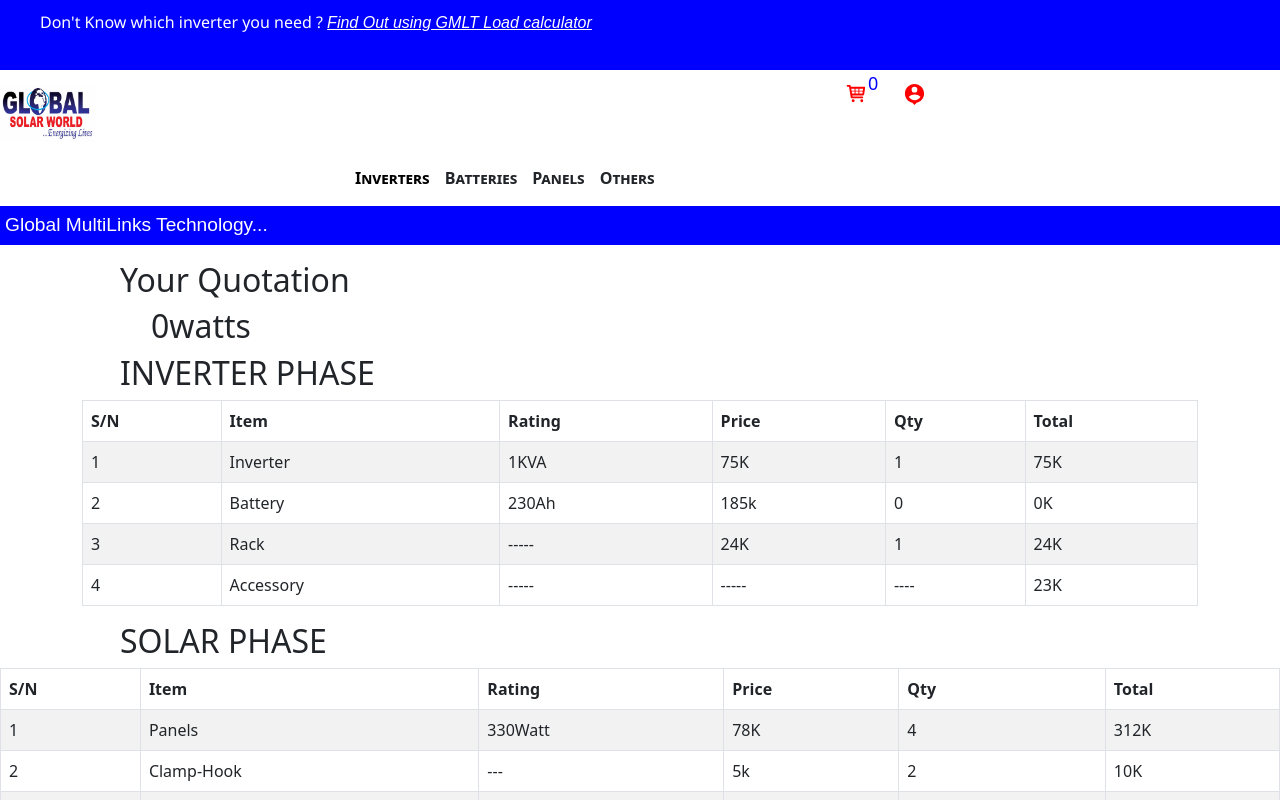
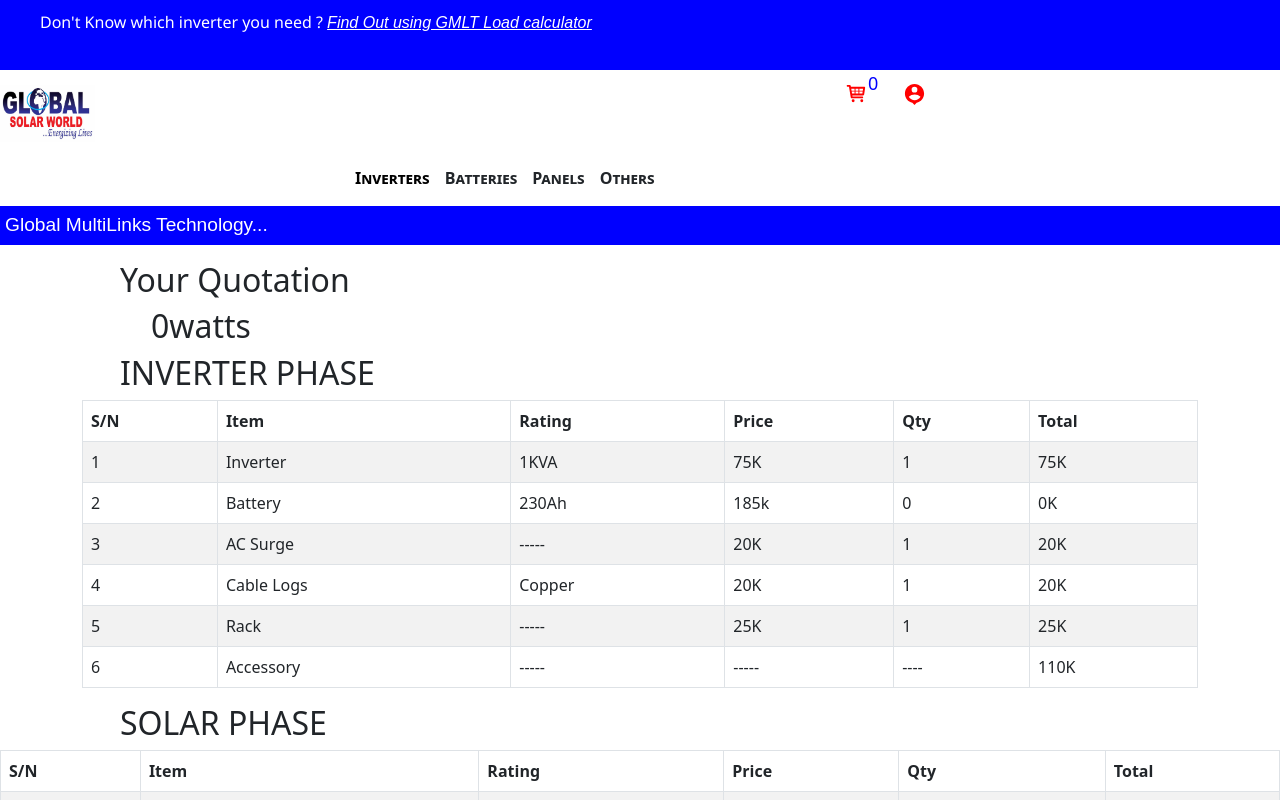
Before and after one commit to Global-Multilink-Technology/globalmultilinktechnology, a React (Create React App) app: page /Quotation in a window 1280 px wide. Shown: the top 800 px of the page. Built offline with nearby package versions, Linux system fonts and the light colour scheme.

Commit message:
updated quotation page

```diff
--- a/src/GMLTCalculator/Quotation.jsx
+++ b/src/GMLTCalculator/Quotation.jsx
@@ -13,6 +13,11 @@ const Quotation = ()=>
    const load =  useSelector((data)=>data.counter.load)
    const INVERTER = getInverterRating(load);
    const NumOfBatteries = getNumbersofBatteries(load)
+
+   const inverterPrice = Number(INVERTER[1])
+   const acsurgePrice = 20
+   const rackPrice = 25
+   const accessoriesPrice =110
    return(
     <div>
       <HomeHeader />
@@ -36,9 +41,9 @@ const Quotation = ()=>
           <td>1</td>
           <td>Inverter</td>
           <td>{INVERTER[0]}KVA</td>
-          <td>{INVERTER[1]}K</td>
+          <td>{inverterPrice}K</td>
           <td>1</td>
-          <td>{INVERTER[1]}K</td>
+          <td>{inverterPrice}K</td>
         </tr>
         <tr>
           <td>2</td>
@@ -50,19 +55,35 @@ const Quotation = ()=>
         </tr>
         <tr>
         <td>3</td>
-          <td>Rack</td>
+          <td>AC Surge</td>
           <td>-----</td>
-          <td>24K</td>
+          <td>{acsurgePrice}K</td>
           <td>1</td>
-          <td>24K</td>
+          <td>{acsurgePrice}K</td>
         </tr>
         <tr>
         <td>4</td>
+          <td>Cable Logs</td>
+          <td>Copper</td>
+          <td>20K</td>
+          <td>1</td>
+          <td>20K</td>
+        </tr>
+        <tr>
+        <td>5</td>
+          <td>Rack</td>
+          <td>-----</td>
+          <td>{rackPrice}K</td>
+          <td>1</td>
+          <td>{rackPrice}K</td>
+        </tr>
+        <tr>
+        <td>6</td>
           <td>Accessory</td>
           <td>-----</td>
           <td>-----</td>
           <td>----</td>
-          <td>23K</td>
+          <td>{accessoriesPrice}K</td>
         </tr>
       </tbody>
     </Table>
```
